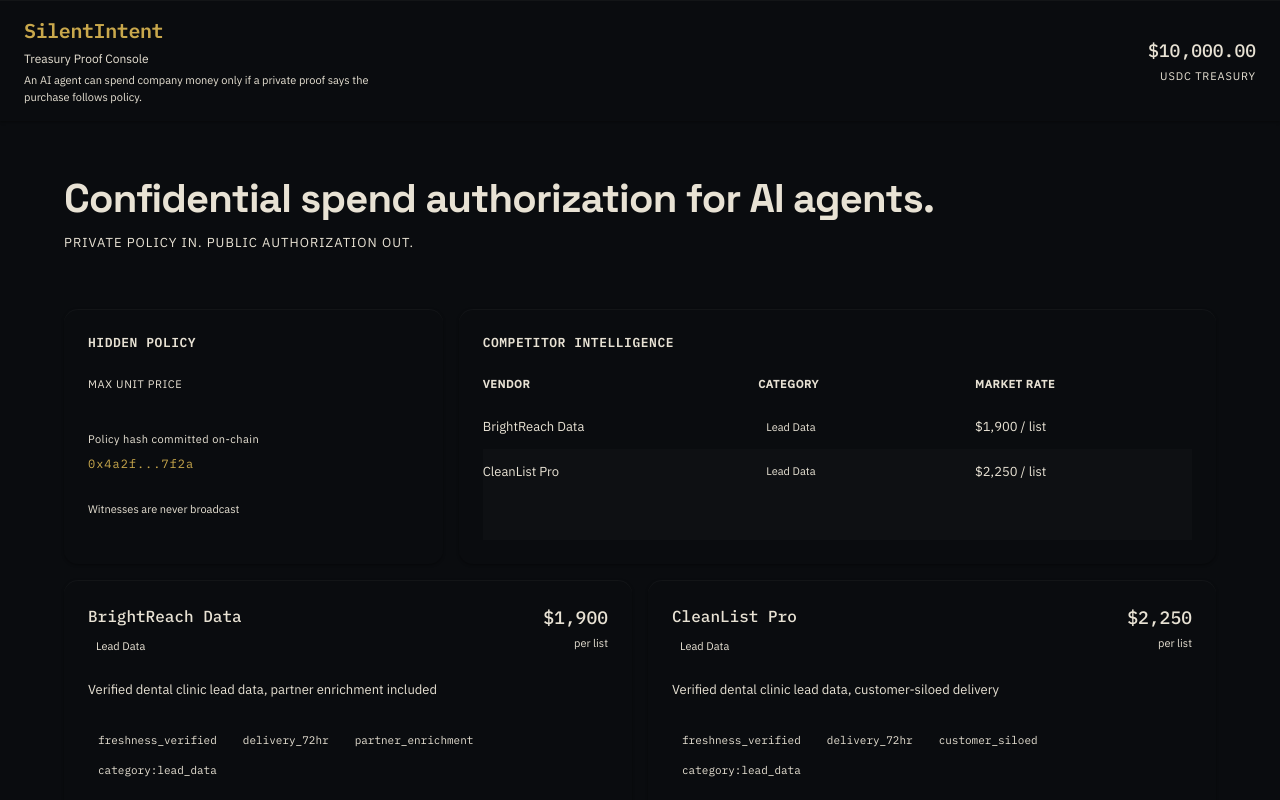
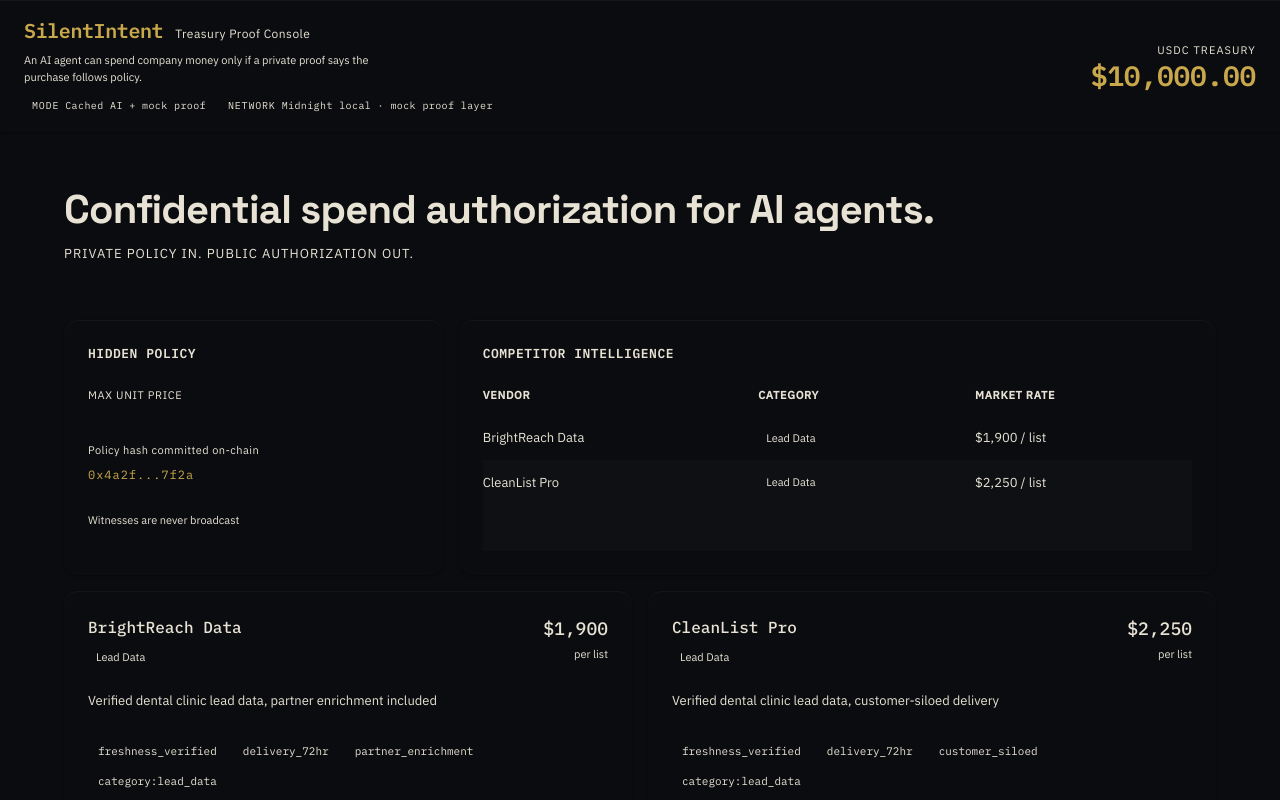
Before and after one commit to vishnumahesha/silentintent, a Next.js app: page / in a window 1280 px wide. Shown: the top 800 px of the page. Built offline with nearby package versions, Linux system fonts and the light colour scheme.

Commit message:
[design] add mode and network badges, enlarge treasury balance

```diff
--- a/components/TreasuryHeader.tsx
+++ b/components/TreasuryHeader.tsx
@@ -47,6 +47,31 @@ function AnimatedBalance({ balanceCents }: { balanceCents: number }) {
   return <span>{displayed}</span>;
 }
 
+function Badge({ label, value }: { label: string; value: string }) {
+  return (
+    <span
+      style={{
+        display: 'inline-flex',
+        alignItems: 'center',
+        gap: '6px',
+        padding: '3px 8px',
+        borderRadius: '6px',
+        border: '1px solid var(--color-border)',
+        backgroundColor: 'var(--color-surface-raised)',
+        fontFamily: "'IBM Plex Mono', monospace",
+        fontSize: '10px',
+        color: 'var(--color-text-tertiary)',
+        letterSpacing: '0.04em',
+      }}
+    >
+      <span style={{ color: 'var(--color-text-secondary)', textTransform: 'uppercase', letterSpacing: '0.08em' }}>
+        {label}
+      </span>
+      <span>{value}</span>
+    </span>
+  );
+}
+
 export default function TreasuryHeader({ balanceCents, lastDebit }: TreasuryHeaderProps) {
   return (
     <header
@@ -59,7 +84,8 @@ export default function TreasuryHeader({ balanceCents, lastDebit }: TreasuryHead
         boxShadow: 'inset 0 1px 0 0 rgba(255,255,255,0.035), 0 1px 3px rgba(0,0,0,0.4)',
       }}
     >
-      <div style={{ display: 'flex', flexDirection: 'column', gap: '4px' }}>
+      <div style={{ display: 'flex', flexDirection: 'column', gap: '6px' }}>
+        <div style={{ display: 'flex', alignItems: 'baseline', gap: '12px' }}>
           <span
             style={{
               fontFamily: "'IBM Plex Mono', monospace",
@@ -76,10 +102,12 @@ export default function TreasuryHeader({ balanceCents, lastDebit }: TreasuryHead
               fontFamily: "'IBM Plex Sans', sans-serif",
               color: 'var(--color-text-secondary)',
               fontSize: '12px',
+              letterSpacing: '0.04em',
             }}
           >
             Treasury Proof Console
           </span>
+        </div>
         <span
           style={{
             fontFamily: "'IBM Plex Sans', sans-serif",
@@ -91,29 +119,36 @@ export default function TreasuryHeader({ balanceCents, lastDebit }: TreasuryHead
         >
           An AI agent can spend company money only if a private proof says the purchase follows policy.
         </span>
+        <div style={{ display: 'flex', gap: '6px', marginTop: '4px' }}>
+          <Badge label="Mode" value="Cached AI + mock proof" />
+          <Badge label="Network" value="Midnight local · mock proof layer" />
+        </div>
       </div>
 
       <div style={{ display: 'flex', flexDirection: 'column', alignItems: 'flex-end', gap: '4px' }}>
         <span
           style={{
+            fontFamily: "'IBM Plex Sans', sans-serif",
+            color: 'var(--color-text-tertiary)',
+            fontSize: '11px',
+            letterSpacing: '0.1em',
+            textTransform: 'uppercase',
+          }}
+        >
+          USDC Treasury
+        </span>
+        <span
+          style={{
             fontFamily: "'IBM Plex Mono', monospace",
-            color: 'var(--color-text-primary)',
-            fontSize: '18px',
-            fontWeight: 500,
+            color: 'var(--color-treasury-gold)',
+            fontSize: '28px',
+            fontWeight: 600,
+            letterSpacing: '-0.01em',
+            fontVariantNumeric: 'tabular-nums',
+            lineHeight: 1,
           }}
         >
           <AnimatedBalance balanceCents={balanceCents} />
-        </span>
-        <span
-          style={{
-            fontFamily: "'IBM Plex Sans', sans-serif",
-            color: 'var(--color-text-tertiary)',
-            fontSize: '11px',
-            letterSpacing: '0.08em',
-            textTransform: 'uppercase',
-          }}
-        >
-          USDC TREASURY
         </span>
         <AnimatePresence>
           {lastDebit && (
```
Lines whose indentation alone changed are shown as unchanged.
